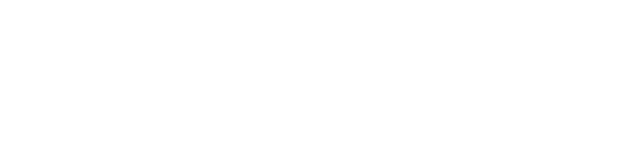
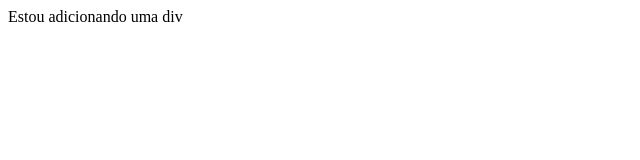
Before and after one commit to joabesimao/meu-primeiro-html-git, a plain HTML site: page index.html in a window 1280 px wide. Shown: the whole page, without its empty margins (0-640 px from the left). Drawn offline with Linux system fonts and the light colour scheme.

Commit message:
adicionando uma nova div no html

```diff
--- a/index.html
+++ b/index.html
@@ -7,6 +7,6 @@
     <title>Meu primeiro html com git</title>
 </head>
 <body>
-
+    <div>Estou adicionando uma div</div>
 </body>
 </html>
```
